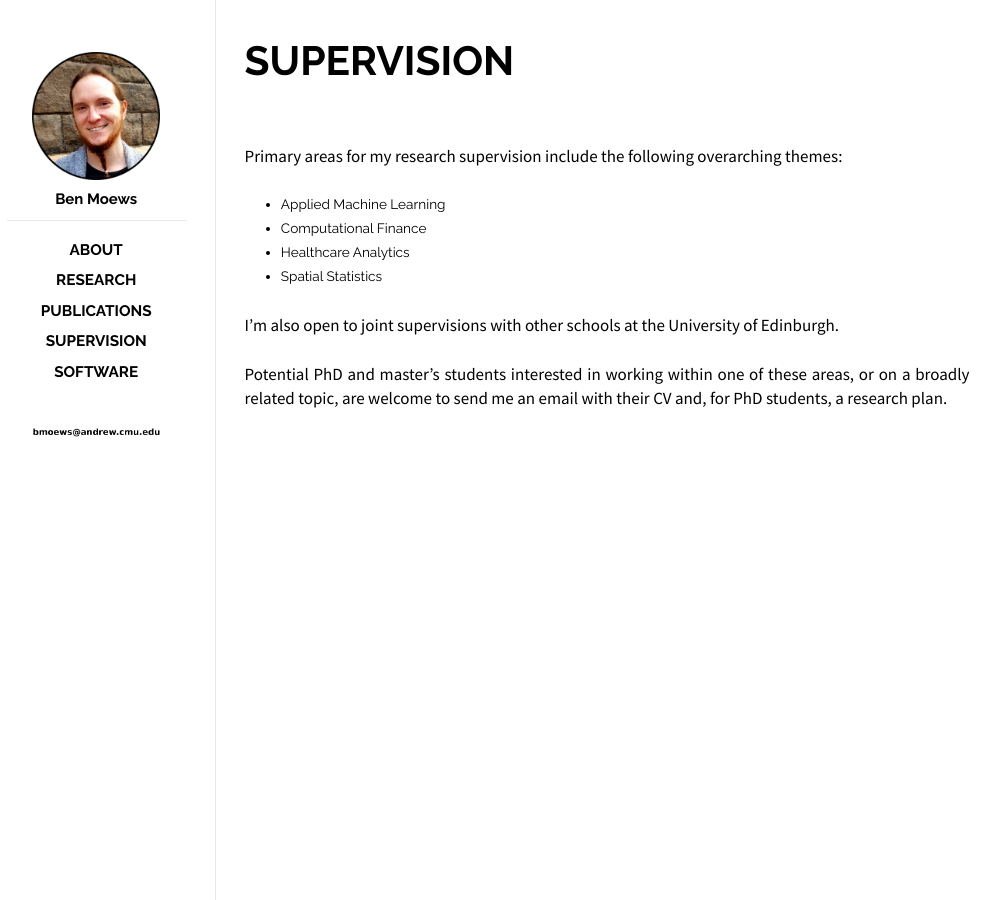
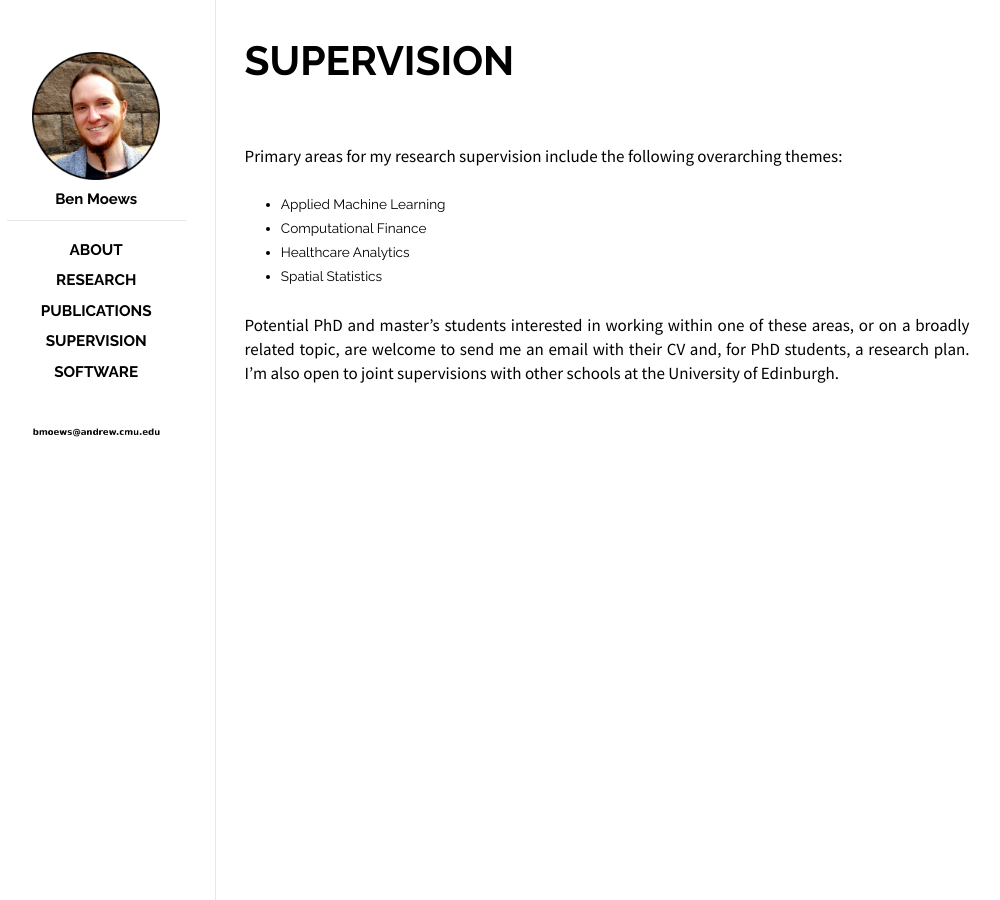
Before and after one commit to moews/moews.github.io, a Jekyll site: the page built from _posts/2017-03-25-supervision.md, in a window 1280 px wide. Shown: the whole page, without its empty margins (143-1143 px from the left). Built offline with Jekyll 4.4.1, drawn with Linux system fonts in a browser that asks for light colours.

```diff
--- a/_posts/2017-03-25-supervision.md
+++ b/_posts/2017-03-25-supervision.md
@@ -17,8 +17,6 @@ Primary areas for my research supervision include the following overarching them
 
 <div style="height:25px;font-size:1px;">&nbsp;</div>
 
-I'm also open to joint supervisions with other schools at the University of Edinburgh.
-
-Potential PhD and master’s students interested in working within one of these areas, or on a broadly related topic, are welcome to send me an email with their CV and, for PhD students, a research plan.
+Potential PhD and master’s students interested in working within one of these areas, or on a broadly related topic, are welcome to send me an email with their CV and, for PhD students, a research plan. I’m also open to joint supervisions with other schools at the University of Edinburgh.
 
 <br>
```
